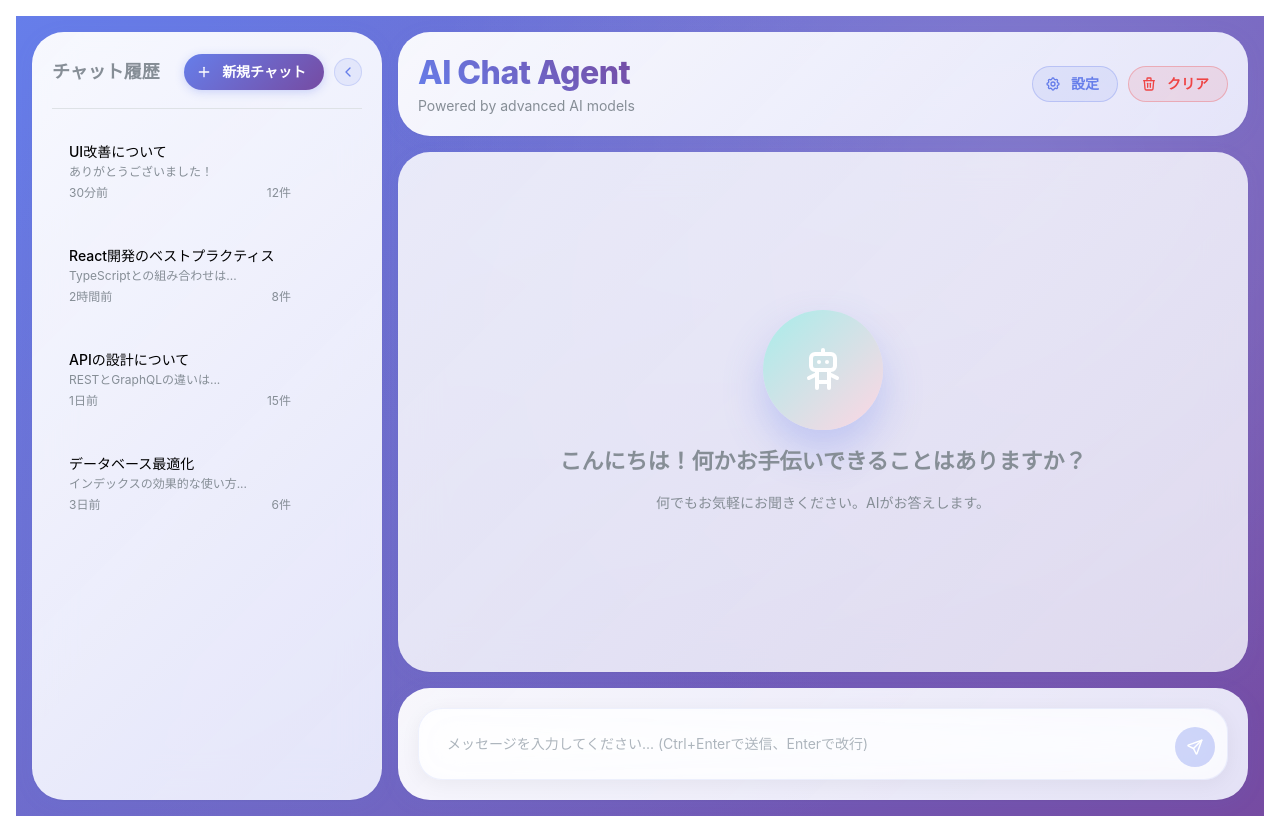
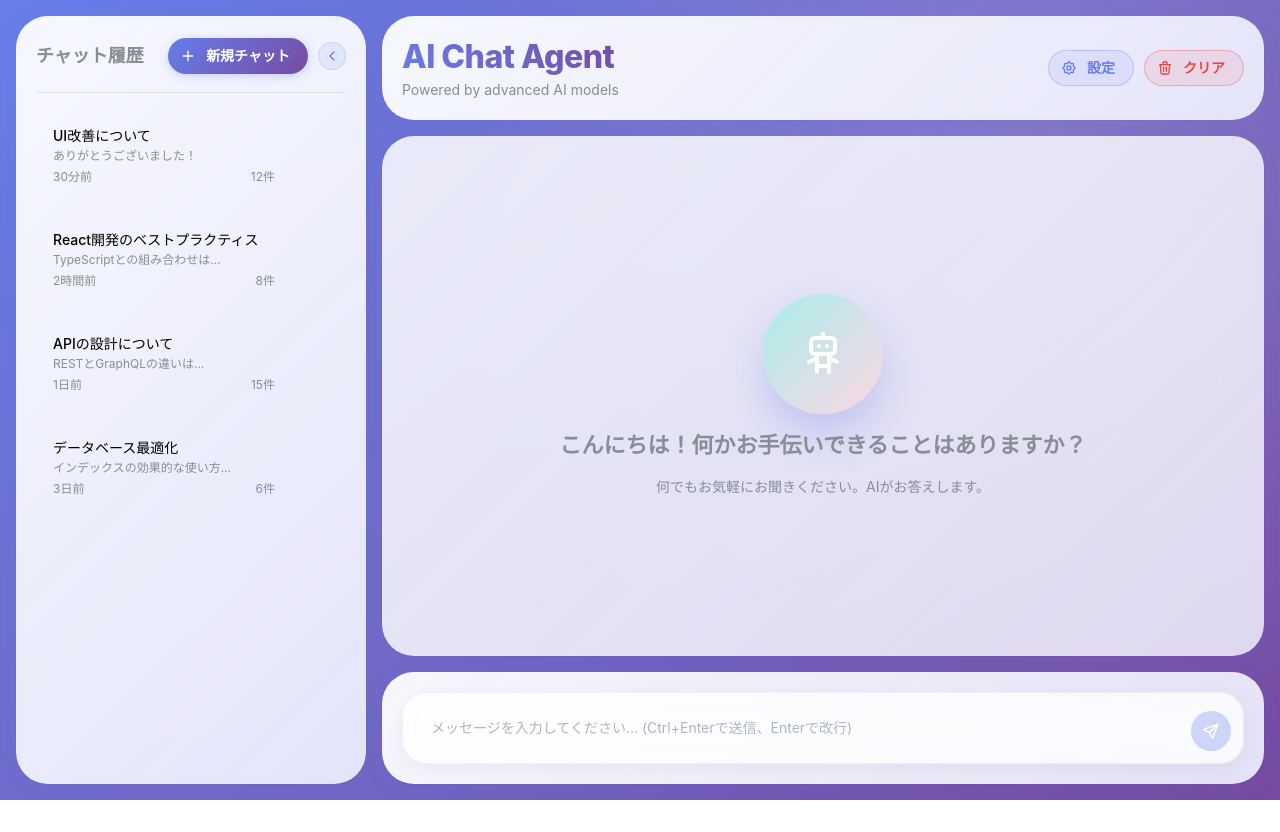
Before and after one commit to shimpei1494/chat-agent-react-flask, a React (Vite) app in the folder frontend/: page / in a window 1280 px wide. After the commit the page ends 800 px from the top, so only its background shows below. Built offline with nearby package versions, Linux system fonts and the light colour scheme.

Commit message:
背景修正

```diff
--- a/frontend/src/main.tsx
+++ b/frontend/src/main.tsx
@@ -1,4 +1,5 @@
 import '@mantine/core/styles.css';
+import './styles/global.css';
 import { MantineProvider } from '@mantine/core';
 import { StrictMode } from 'react';
 import { createRoot } from 'react-dom/client';
--- a/frontend/src/pages/chat/ChatPage.tsx
+++ b/frontend/src/pages/chat/ChatPage.tsx
@@ -114,9 +114,12 @@ function ChatPage() {
 	return (
 		<Box
 			h="100vh"
+			w="100vw"
 			style={{
 				background: "linear-gradient(135deg, #667eea 0%, #764ba2 100%)",
-				position: "relative",
+				position: "fixed",
+				top: 0,
+				left: 0,
 				overflow: "hidden",
 			}}
 		>
--- /dev/null
+++ b/frontend/src/styles/global.css
@@ -0,0 +1,14 @@
+/* Global styles to remove default browser spacing */
+html, body {
+  margin: 0;
+  padding: 0;
+  height: 100%;
+  overflow: hidden;
+}
+
+#root {
+  height: 100vh;
+  width: 100vw;
+  margin: 0;
+  padding: 0;
+}
```
